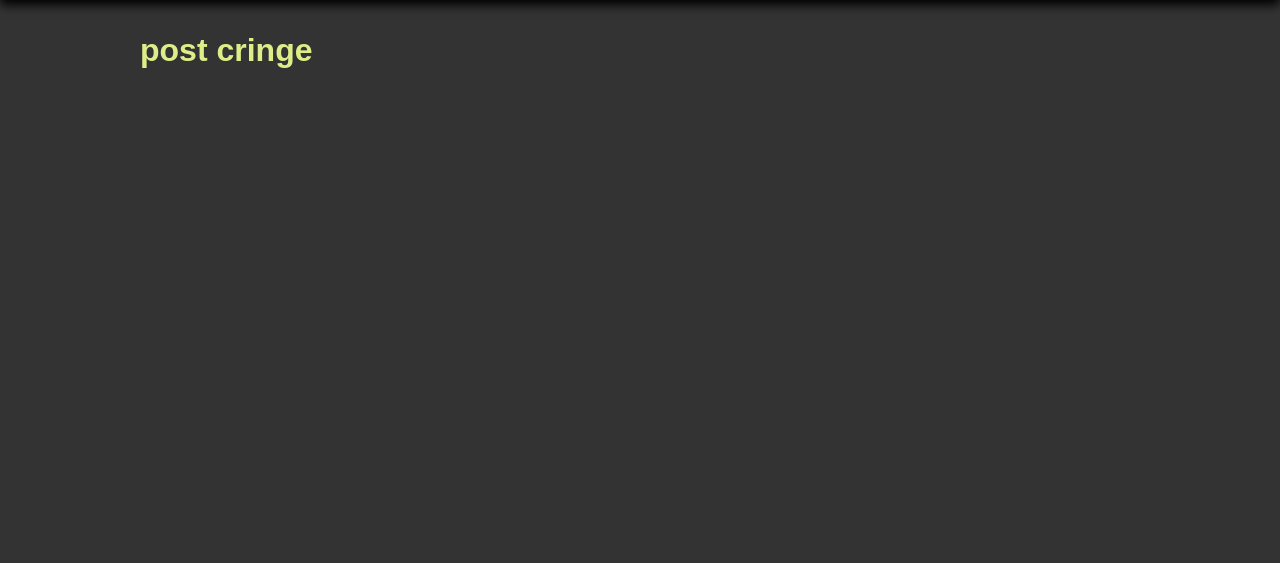
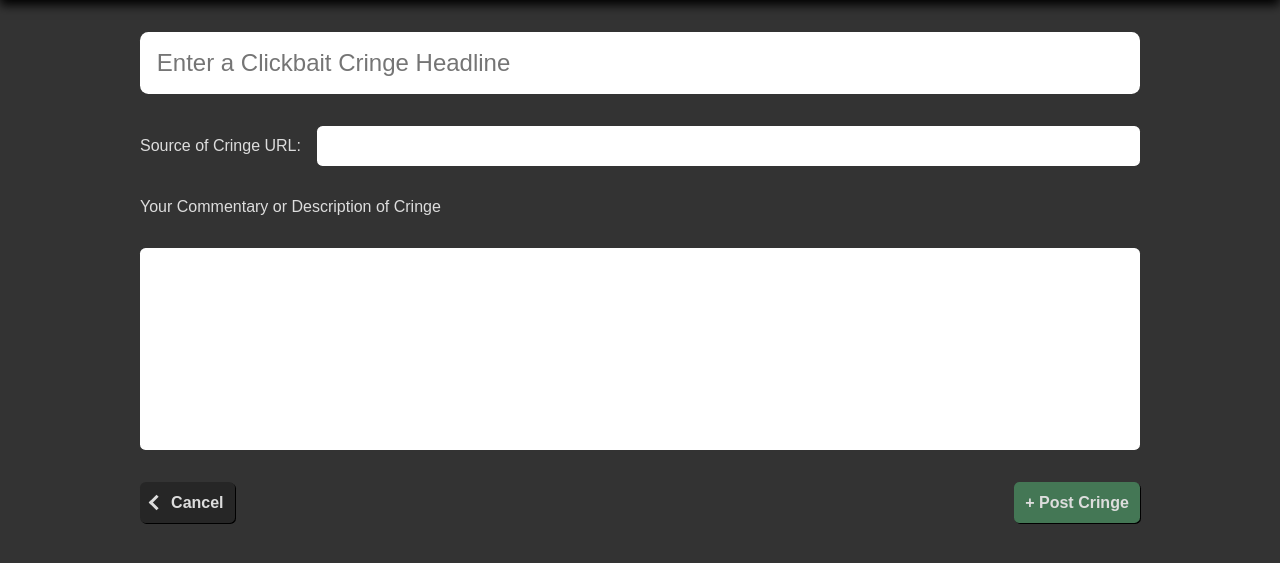
Before and after one commit to cptchuckles/cringeit, a Flask app: page /cringe/new in a window 1280 px wide. Shown: the part 101-664 px from the top of the page. Run offline with Flask 3, Linux system fonts and the light colour scheme; the visitor is signed in with stand-in values (Sample User, id 1); data that the repository does not hold is empty.

Commit message:
mvp cringe/new form

```diff
--- a/flask_app/static/main.css
+++ b/flask_app/static/main.css
@@ -100,11 +100,12 @@ form {
   }
 }
 
-button, input, select {
+textarea, button, input, select {
   font-size: 1em;
   border: none;
   border-radius: var(--button-radius);
   padding: var(--button-padding);
+  resize: none;
 }
 
 button, .button {
--- /dev/null
+++ b/flask_app/templates/views/cringe/_form.html
@@ -0,0 +1,13 @@
+<form action="/cringe/create" method="POST" class="page column" style="gap: 2em;">
+    <input type="text" name="headline" id="headline" style="font-size: 1.5em;" placeholder="Enter a Clickbait Cringe Headline" />
+    <div class="row">
+        <label for="url">Source of Cringe URL:</label>
+        <input type="text" name="url" id="url" style="flex: 1; color: blue;" />
+    </div>
+    <label for="description">Your Commentary or Description of Cringe</label>
+    <textarea name="description" id="description" rows="10"></textarea>
+    <div class="row">
+        <a href="/dashboard" class="left-arrow clear button">Cancel</a>
+        <button class="plus">Post Cringe</button>
+    </div>
+</form>
--- a/flask_app/templates/views/cringe/new.html
+++ b/flask_app/templates/views/cringe/new.html
@@ -2,6 +2,7 @@
 {% block title %}Post Cringe{% endblock %}
 {% block content -%}
 <main class="content column">
-    <h1>post cringe</h1>
+    {% include "layouts/_flash_messages.html" %}
+    {% include "views/cringe/_form.html" %}
 </main>
 {%- endblock %}
```
